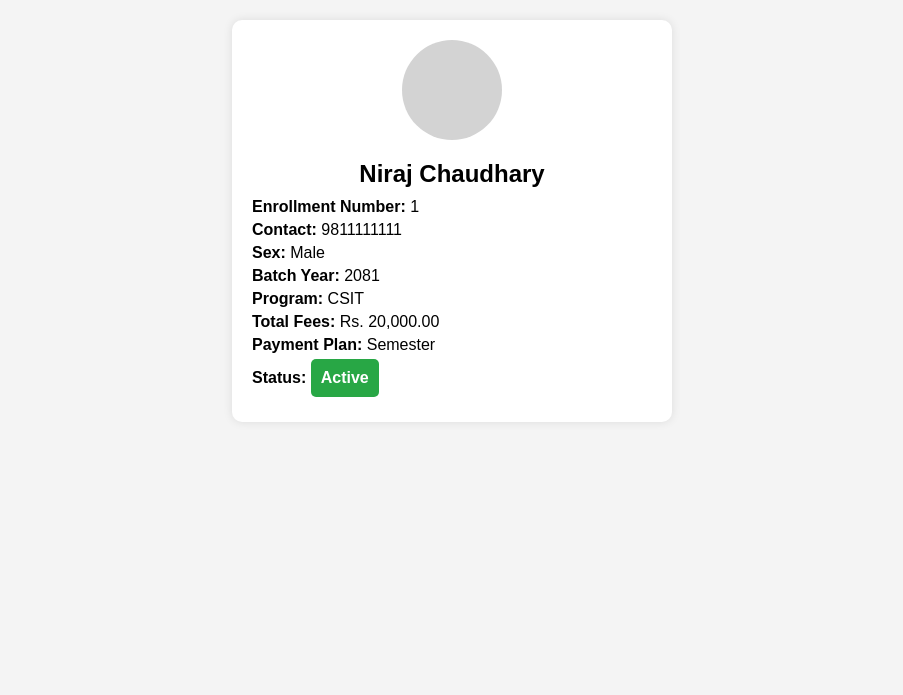
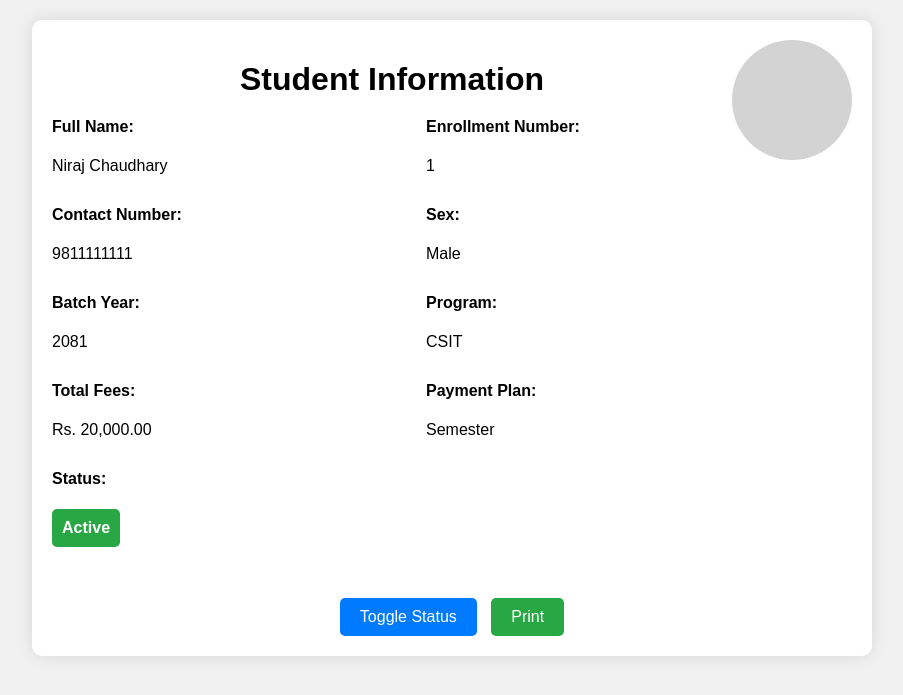
Before and after one commit to Prajwalchyy/FEE6ThSem, a PHP site: page /actions/studentdetail.php in a window 1280 px wide. Shown: the top 695 px of the page, without its empty margins (188-1091 px from the left). Run offline with PHP 8.4, Linux system fonts and the light colour scheme.

Commit message:
some major correction

```diff
--- a/Admin/actions/studentdetail.php
+++ b/Admin/actions/studentdetail.php
@@ -7,77 +7,159 @@
     <style>
         body {
             font-family: Arial, sans-serif;
-            background-color: #f4f4f4;
+            background-color: #f0f0f0;
             margin: 0;
             padding: 20px;
         }
-        .student-card {
+        .student-container {
             background-color: white;
+            max-width: 800px;
+            margin: 0 auto;
             padding: 20px;
-            max-width: 400px;
-            margin: auto;
-            box-shadow: 0px 0px 10px rgba(0,0,0,0.1);
+            box-shadow: 0 0 15px rgba(0, 0, 0, 0.1);
             border-radius: 10px;
+        }
+        h1 {
             text-align: center;
+            margin-bottom: 20px;
         }
         .student-photo {
-            width: 100px;
-            height: 100px;
+            float: right;
+            width: 120px;
+            height: 120px;
             background-color: lightgray;
             border-radius: 50%;
-            margin: 0 auto 20px auto;
-        }
-        h2 {
-            margin-bottom: 10px;
         }
         .student-info {
-            text-align: left;
+            display: flex;
+            flex-wrap: wrap;
+            justify-content: space-between;
+        }
+        .student-info div {
+            width: 45%;
+            margin-bottom: 15px;
         }
         .student-info label {
             font-weight: bold;
-        }
-        .student-info p {
-            margin: 5px 0;
+            display: inline-block;
+            margin-bottom: 5px;
         }
         .student-status {
+            display: inline-block;
             padding: 10px;
             border-radius: 5px;
             font-weight: bold;
-            display: inline-block;
         }
-        .active-status {
+        .status-active {
             background-color: #28a745;
             color: white;
         }
-        .inactive-status {
+        .status-inactive {
             background-color: #dc3545;
             color: white;
+        }
+        .btn-container {
+            text-align: center;
+            margin-top: 20px;
+        }
+        .toggle-status-btn, .print-btn {
+            padding: 10px 20px;
+            border: none;
+            cursor: pointer;
+            border-radius: 5px;
+            font-size: 16px;
+        }
+        .toggle-status-btn {
+            background-color: #007bff;
+            color: white;
+            margin-right: 10px;
+        }
+        .print-btn {
+            background-color: #28a745;
+            color: white;
+        }
+        .print-btn:hover {
+            background-color: #218838;
+        }
+        @media print {
+            .btn-container {
+                display: none;
+            }
+            .student-photo {
+                display: none;
+            }
         }
     </style>
 </head>
 <body>
 
-    <div class="student-card">
+    <div class="student-container">
         <div class="student-photo">
-            <!-- You can add an image here -->
+            <!-- Photo placeholder -->
         </div>
-        <h2>Niraj Chaudhary</h2>
+        <h1>Student Information</h1>
 
         <div class="student-info">
-            <p><label>Enrollment Number:</label> 1</p>
-            <p><label>Contact:</label> 9811111111</p>
-            <p><label>Sex:</label> Male</p>
-            <p><label>Batch Year:</label> 2081</p>
-            <p><label>Program:</label> CSIT</p>
-            <p><label>Total Fees:</label> Rs. 20,000.00</p>
-            <p><label>Payment Plan:</label> Semester</p>
+            <div>
+                <label>Full Name:</label>
+                <p>Niraj Chaudhary</p>
+            </div>
+            <div>
+                <label>Enrollment Number:</label>
+                <p>1</p>
+            </div>
+            <div>
+                <label>Contact Number:</label>
+                <p>9811111111</p>
+            </div>
+            <div>
+                <label>Sex:</label>
+                <p>Male</p>
+            </div>
+            <div>
+                <label>Batch Year:</label>
+                <p>2081</p>
+            </div>
+            <div>
+                <label>Program:</label>
+                <p>CSIT</p>
+            </div>
+            <div>
+                <label>Total Fees:</label>
+                <p>Rs. 20,000.00</p>
+            </div>
+            <div>
+                <label>Payment Plan:</label>
+                <p>Semester</p>
+            </div>
+            <div>
+                <label>Status:</label>
+                <p>
+                    <span id="student-status" class="student-status status-active">Active</span>
+                </p>
+            </div>
+        </div>
 
-            <p>
-                <label>Status:</label>
-                <span class="student-status active-status">Active</span>
-            </p>
+        <div class="btn-container">
+            <button class="toggle-status-btn" onclick="toggleStatus()">Toggle Status</button>
+            <button class="print-btn" onclick="window.print()">Print</button>
         </div>
     </div>
 
+    <script>
+        function toggleStatus() {
+            var statusElement = document.getElementById('student-status');
+            if (statusElement.classList.contains('status-active')) {
+                statusElement.classList.remove('status-active');
+                statusElement.classList.add('status-inactive');
+                statusElement.innerText = 'Inactive';
+            } else {
+                statusElement.classList.remove('status-inactive');
+                statusElement.classList.add('status-active');
+                statusElement.innerText = 'Active';
+            }
+        }
+    </script>
+
 </body>
 </html>
--- a/Admin/addfaculty.php
+++ b/Admin/addfaculty.php
@@ -65,7 +65,7 @@ if (isset($_SESSION['message'])) {
             <div class="addfaculty_pbased">
                 <label>Program Based:</label>
                 <input type="radio" id="yearly" name="programbase" value="yearly" required>
-                <label for="yearly">Yearly</label>
+                <label for="year">Yearly</label>
                 <input type="radio" id="semester" name="programbase" value="semester">
                 <label for="semester">Semester</label>
             </div>
```
Also changed, not shown: Admin/studentadd.php (+25 -7 lines).
